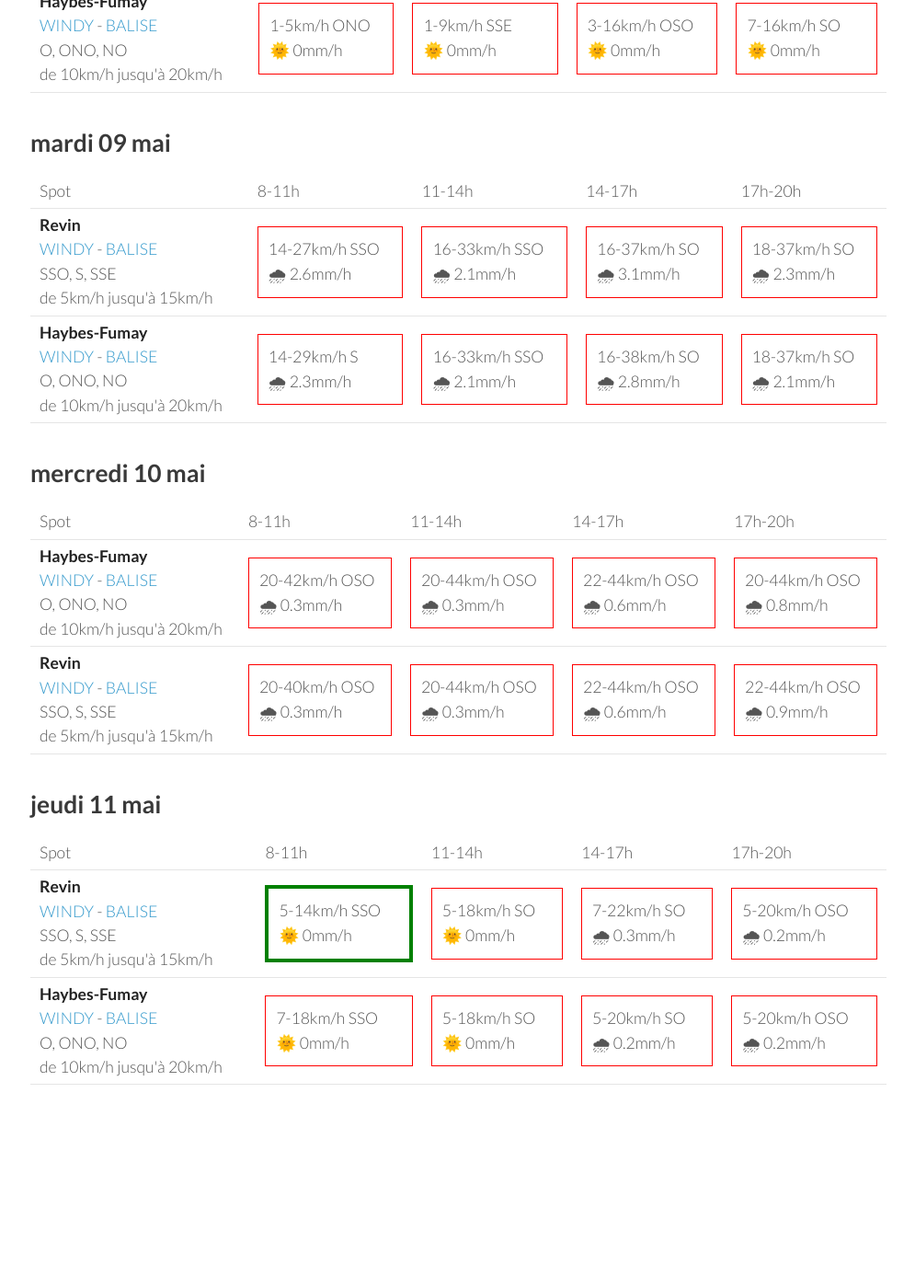
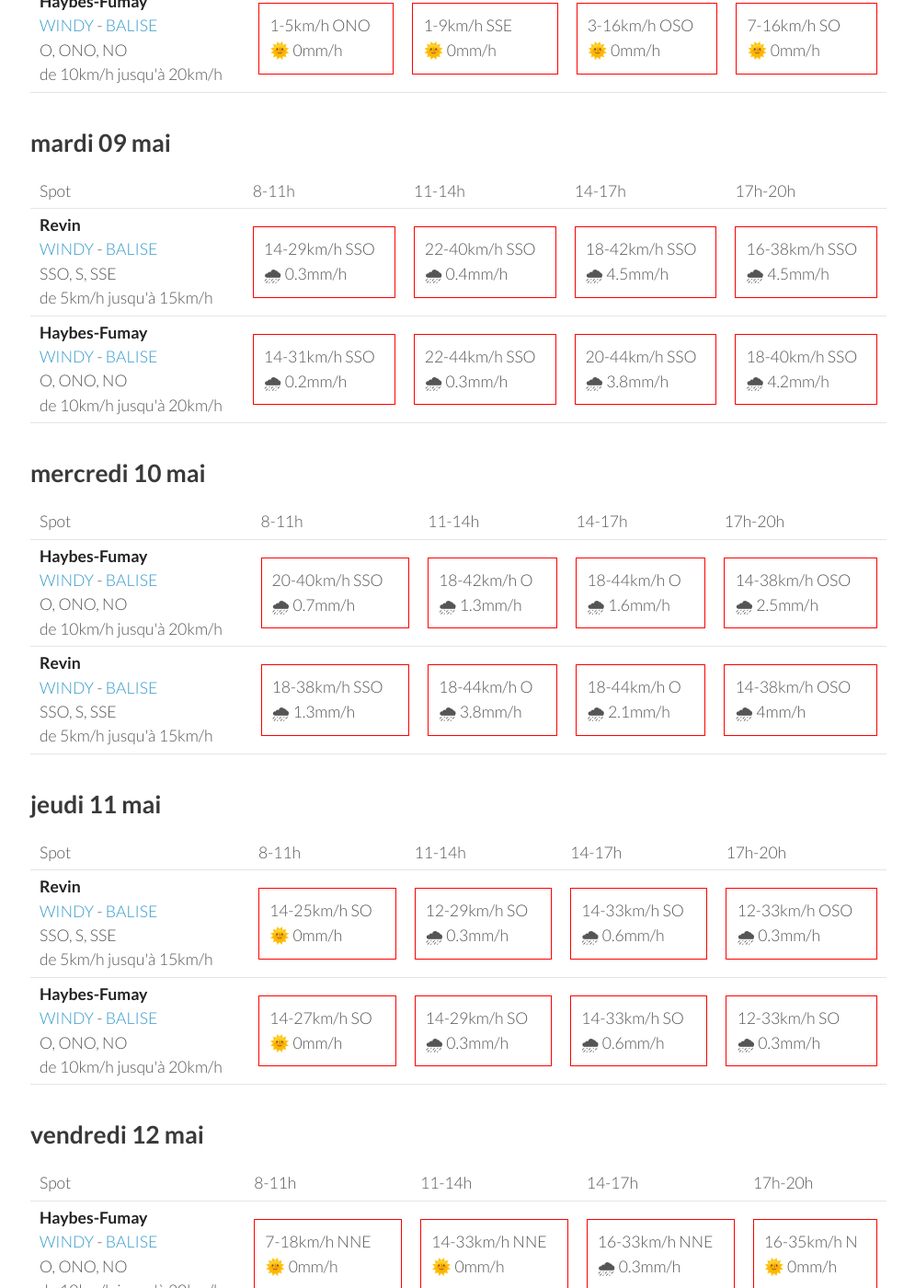
Before and after one commit to parapente-dans-le-nord/parapente-dans-le-nord.github.io, a Jekyll site: the page built from ardennes.markdown, in a window 1280 px wide and 1400 px high, scrolled down 859 px. Shown: the whole window at 92% size, without its empty margins (25-1020 px from the left). Built offline with Jekyll 4.4.1, drawn with Linux system fonts in a browser that asks for light colours; before the commit the page ends 2166 px from its top, so only the background shows below that; some of the changed text lies outside the part shown.

Commit message:
update index.markdown

```diff
--- a/ardennes.markdown
+++ b/ardennes.markdown
@@ -96,20 +96,20 @@ page mise à jour le dimanche 07 mai 06:10
 <tr>
         <td><strong>Revin</strong><br><a href="https://windy.com/49.948/4.625?49.543,4.625,8">WINDY</a> - <span class=""><a href="http://www.balisemeteo.com/balise.php?idBalise=5019">BALISE</a> </span><br> <span class="vent-favorable">SSO, S, SSE</span><br><span class="force-vent">de 5km/h jusqu'à 15km/h</span> </td>
 
-            <td><div class="not-flyable"><p>14-27km/h SSO</p><p>🌧 2.6mm/h</p></div></td>
-            <td><div class="not-flyable"><p>16-33km/h SSO</p><p>🌧 2.1mm/h</p></div></td>
-            <td><div class="not-flyable"><p>16-37km/h SO</p><p>🌧 3.1mm/h</p></div></td>
-            <td><div class="not-flyable"><p>18-37km/h SO</p><p>🌧 2.3mm/h</p></div></td>
+            <td><div class="not-flyable"><p>14-29km/h SSO</p><p>🌧 0.3mm/h</p></div></td>
+            <td><div class="not-flyable"><p>22-40km/h SSO</p><p>🌧 0.4mm/h</p></div></td>
+            <td><div class="not-flyable"><p>18-42km/h SSO</p><p>🌧 4.5mm/h</p></div></td>
+            <td><div class="not-flyable"><p>16-38km/h SSO</p><p>🌧 4.5mm/h</p></div></td>
 
 
     </tr>
 <tr>
         <td><strong>Haybes-Fumay</strong><br><a href="https://windy.com/49.998/4.715?49.913,4.738,10">WINDY</a> - <span class=""><a href="http://www.balisemeteo.com/balise.php?idBalise=104">BALISE</a> </span><br> <span class="vent-favorable">O, ONO, NO</span><br><span class="force-vent">de 10km/h jusqu'à 20km/h</span> </td>
 
-            <td><div class="not-flyable"><p>14-29km/h S</p><p>🌧 2.3mm/h</p></div></td>
-            <td><div class="not-flyable"><p>16-33km/h SSO</p><p>🌧 2.1mm/h</p></div></td>
-            <td><div class="not-flyable"><p>16-38km/h SO</p><p>🌧 2.8mm/h</p></div></td>
-            <td><div class="not-flyable"><p>18-37km/h SO</p><p>🌧 2.1mm/h</p></div></td>
+            <td><div class="not-flyable"><p>14-31km/h SSO</p><p>🌧 0.2mm/h</p></div></td>
+            <td><div class="not-flyable"><p>22-44km/h SSO</p><p>🌧 0.3mm/h</p></div></td>
+            <td><div class="not-flyable"><p>20-44km/h SSO</p><p>🌧 3.8mm/h</p></div></td>
+            <td><div class="not-flyable"><p>18-40km/h SSO</p><p>🌧 4.2mm/h</p></div></td>
 
 
     </tr>
@@ -132,20 +132,20 @@ page mise à jour le dimanche 07 mai 06:10
 <tr>
         <td><strong>Haybes-Fumay</strong><br><a href="https://windy.com/49.998/4.715?49.913,4.738,10">WINDY</a> - <span class=""><a href="http://www.balisemeteo.com/balise.php?idBalise=104">BALISE</a> </span><br> <span class="vent-favorable">O, ONO, NO</span><br><span class="force-vent">de 10km/h jusqu'à 20km/h</span> </td>
 
-            <td><div class="not-flyable"><p>20-42km/h OSO</p><p>🌧 0.3mm/h</p></div></td>
-            <td><div class="not-flyable"><p>20-44km/h OSO</p><p>🌧 0.3mm/h</p></div></td>
-            <td><div class="not-flyable"><p>22-44km/h OSO</p><p>🌧 0.6mm/h</p></div></td>
-            <td><div class="not-flyable"><p>20-44km/h OSO</p><p>🌧 0.8mm/h</p></div></td>
+            <td><div class="not-flyable"><p>20-40km/h SSO</p><p>🌧 0.7mm/h</p></div></td>
+            <td><div class="not-flyable"><p>18-42km/h O</p><p>🌧 1.3mm/h</p></div></td>
+            <td><div class="not-flyable"><p>18-44km/h O</p><p>🌧 1.6mm/h</p></div></td>
+            <td><div class="not-flyable"><p>14-38km/h OSO</p><p>🌧 2.5mm/h</p></div></td>
 
 
     </tr>
 <tr>
         <td><strong>Revin</strong><br><a href="https://windy.com/49.948/4.625?49.543,4.625,8">WINDY</a> - <span class=""><a href="http://www.balisemeteo.com/balise.php?idBalise=5019">BALISE</a> </span><br> <span class="vent-favorable">SSO, S, SSE</span><br><span class="force-vent">de 5km/h jusqu'à 15km/h</span> </td>
 
-            <td><div class="not-flyable"><p>20-40km/h OSO</p><p>🌧 0.3mm/h</p></div></td>
-            <td><div class="not-flyable"><p>20-44km/h OSO</p><p>🌧 0.3mm/h</p></div></td>
-            <td><div class="not-flyable"><p>22-44km/h OSO</p><p>🌧 0.6mm/h</p></div></td>
-            <td><div class="not-flyable"><p>22-44km/h OSO</p><p>🌧 0.9mm/h</p></div></td>
+            <td><div class="not-flyable"><p>18-38km/h SSO</p><p>🌧 1.3mm/h</p></div></td>
+            <td><div class="not-flyable"><p>18-44km/h O</p><p>🌧 3.8mm/h</p></div></td>
+            <td><div class="not-flyable"><p>18-44km/h O</p><p>🌧 2.1mm/h</p></div></td>
+            <td><div class="not-flyable"><p>14-38km/h OSO</p><p>🌧 4mm/h</p></div></td>
 
 
     </tr>
@@ -168,20 +168,20 @@ page mise à jour le dimanche 07 mai 06:10
 <tr>
         <td><strong>Revin</strong><br><a href="https://windy.com/49.948/4.625?49.543,4.625,8">WINDY</a> - <span class=""><a href="http://www.balisemeteo.com/balise.php?idBalise=5019">BALISE</a> </span><br> <span class="vent-favorable">SSO, S, SSE</span><br><span class="force-vent">de 5km/h jusqu'à 15km/h</span> </td>
 
-            <td><div class="flyable"><p>5-14km/h SSO</p><p>🌞 0mm/h</p></div></td>
-            <td><div class="not-flyable"><p>5-18km/h SO</p><p>🌞 0mm/h</p></div></td>
-            <td><div class="not-flyable"><p>7-22km/h SO</p><p>🌧 0.3mm/h</p></div></td>
-            <td><div class="not-flyable"><p>5-20km/h OSO</p><p>🌧 0.2mm/h</p></div></td>
+            <td><div class="not-flyable"><p>14-25km/h SO</p><p>🌞 0mm/h</p></div></td>
+            <td><div class="not-flyable"><p>12-29km/h SO</p><p>🌧 0.3mm/h</p></div></td>
+            <td><div class="not-flyable"><p>14-33km/h SO</p><p>🌧 0.6mm/h</p></div></td>
+            <td><div class="not-flyable"><p>12-33km/h OSO</p><p>🌧 0.3mm/h</p></div></td>
 
 
     </tr>
 <tr>
         <td><strong>Haybes-Fumay</strong><br><a href="https://windy.com/49.998/4.715?49.913,4.738,10">WINDY</a> - <span class=""><a href="http://www.balisemeteo.com/balise.php?idBalise=104">BALISE</a> </span><br> <span class="vent-favorable">O, ONO, NO</span><br><span class="force-vent">de 10km/h jusqu'à 20km/h</span> </td>
 
-            <td><div class="not-flyable"><p>7-18km/h SSO</p><p>🌞 0mm/h</p></div></td>
-            <td><div class="not-flyable"><p>5-18km/h SO</p><p>🌞 0mm/h</p></div></td>
-            <td><div class="not-flyable"><p>5-20km/h SO</p><p>🌧 0.2mm/h</p></div></td>
-            <td><div class="not-flyable"><p>5-20km/h OSO</p><p>🌧 0.2mm/h</p></div></td>
+            <td><div class="not-flyable"><p>14-27km/h SO</p><p>🌞 0mm/h</p></div></td>
+            <td><div class="not-flyable"><p>14-29km/h SO</p><p>🌧 0.3mm/h</p></div></td>
+            <td><div class="not-flyable"><p>14-33km/h SO</p><p>🌧 0.6mm/h</p></div></td>
+            <td><div class="not-flyable"><p>12-33km/h SO</p><p>🌧 0.3mm/h</p></div></td>
 
 
     </tr>
@@ -189,3 +189,39 @@ page mise à jour le dimanche 07 mai 06:10
 </tbody>
 </table>
 {:/}
+## vendredi 12 mai
+
+{::nomarkdown}
+<table>
+  <tbody>
+    <tr>
+      <td>Spot</td>
+      <td>8-11h</td>
+      <td>11-14h</td>
+      <td>14-17h</td>
+      <td>17h-20h</td>
+    </tr>
+<tr>
+        <td><strong>Haybes-Fumay</strong><br><a href="https://windy.com/49.998/4.715?49.913,4.738,10">WINDY</a> - <span class=""><a href="http://www.balisemeteo.com/balise.php?idBalise=104">BALISE</a> </span><br> <span class="vent-favorable">O, ONO, NO</span><br><span class="force-vent">de 10km/h jusqu'à 20km/h</span> </td>
+
+            <td><div class="not-flyable"><p>7-18km/h NNE</p><p>🌞 0mm/h</p></div></td>
+            <td><div class="not-flyable"><p>14-33km/h NNE</p><p>🌞 0mm/h</p></div></td>
+            <td><div class="not-flyable"><p>16-33km/h NNE</p><p>🌧 0.3mm/h</p></div></td>
+            <td><div class="not-flyable"><p>16-35km/h N</p><p>🌞 0mm/h</p></div></td>
+
+
+    </tr>
+<tr>
+        <td><strong>Revin</strong><br><a href="https://windy.com/49.948/4.625?49.543,4.625,8">WINDY</a> - <span class=""><a href="http://www.balisemeteo.com/balise.php?idBalise=5019">BALISE</a> </span><br> <span class="vent-favorable">SSO, S, SSE</span><br><span class="force-vent">de 5km/h jusqu'à 15km/h</span> </td>
+
+            <td><div class="not-flyable"><p>11-20km/h NNE</p><p>🌞 0mm/h</p></div></td>
+            <td><div class="not-flyable"><p>14-31km/h NNE</p><p>🌞 0mm/h</p></div></td>
+            <td><div class="not-flyable"><p>14-33km/h NNE</p><p>🌧 0.4mm/h</p></div></td>
+            <td><div class="not-flyable"><p>18-35km/h N</p><p>🌧 0.2mm/h</p></div></td>
+
+
+    </tr>
+
+</tbody>
+</table>
+{:/}
```
Also changed, not shown: other parts of ardennes.markdown (+1 -1 lines).
